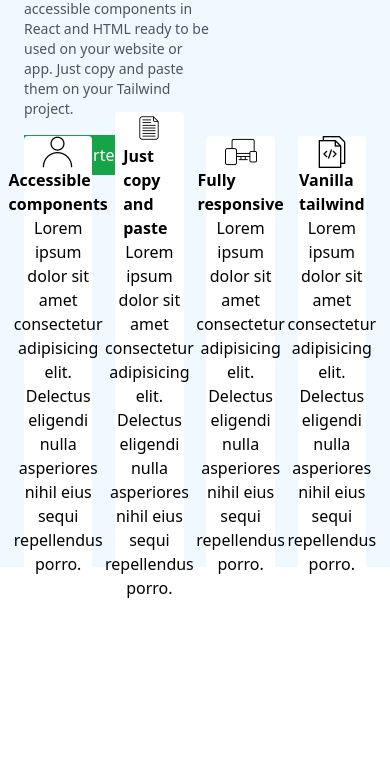
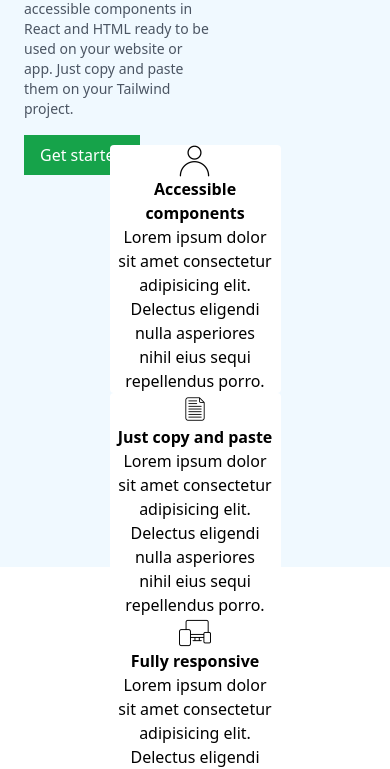
Before and after one commit to Lucas-Huerta/tailwindcss-tp-1, a plain HTML site: page index.html in a window 390 px wide. Shown: the part 331-1100 px from the top of the page. Before the commit the page ends 931 px from the top, so only its background shows below. Drawn offline with nearby package versions, Linux system fonts and the light colour scheme.

Commit message:
start responsibe

```diff
--- a/index.html
+++ b/index.html
@@ -46,10 +46,10 @@
             </div>
         </div>
 
-        <div class="h-1/2 flex justify-between items-center">
-            <div class="w-1/5 min-h-fit h-1/2 px-2 rounded flex flex-col justify-evenly items-center bg-white">
+        <div class="h-1/2 flex flex-col md:flex-row justify-between items-center">
+            <div class="w-1/2 md:w-1/5 min-h-fit h-1/2 px-2 rounded flex flex-col justify-evenly items-center bg-white">
                 <img class="h-8 w-8" src="./assets/utilisateur.png" alt="icone card user"/>
-                <p class="font-bold">
+                <p class="font-bold text-center">
                     Accessible components
                 </p>
                 <p class="text-center">
@@ -57,9 +57,9 @@
                 </p>
             </div>
 
-            <div class="w-1/5 min-h-fit h-1/2 px-2 rounded flex flex-col justify-evenly items-center bg-white">
+            <div class="w-1/2 md:w-1/5 min-h-fit h-1/2 px-2 rounded flex flex-col justify-evenly items-center bg-white">
                 <img class="h-8 w-8" src="./assets/scenario.png" alt="icone card user"/>
-                <p class="font-bold">
+                <p class="font-bold text-center">
                     Just copy and paste
                 </p>
                 <p class="text-center">
@@ -67,9 +67,9 @@
                 </p>
             </div>
 
-            <div class="w-1/5 min-h-fit h-1/2 px-2 rounded flex flex-col justify-evenly items-center bg-white">
+            <div class="w-1/2 md:w-1/5 min-h-fit h-1/2 px-2 rounded flex flex-col justify-evenly items-center bg-white">
                 <img class="h-8 w-8" src="./assets/responsive.png" alt="icone card user"/>
-                <p class="font-bold">
+                <p class="font-bold text-center">
                     Fully responsive
                 </p>
                 <p class="text-center">
@@ -77,9 +77,9 @@
                 </p>
             </div>
 
-            <div class="w-1/5 min-h-fit h-1/2 px-2 rounded flex flex-col justify-evenly items-center bg-white">
+            <div class="w-1/2 md:w-1/5 min-h-fit h-1/2 px-2 rounded flex flex-col justify-evenly items-center bg-white">
                 <img class="h-8 w-8" src="./assets/programmation.png" alt="icone card user"/>
-                <p class="font-bold">
+                <p class="font-bold text-center">
                     Vanilla tailwind
                 </p>
                 <p class="text-center">
```
